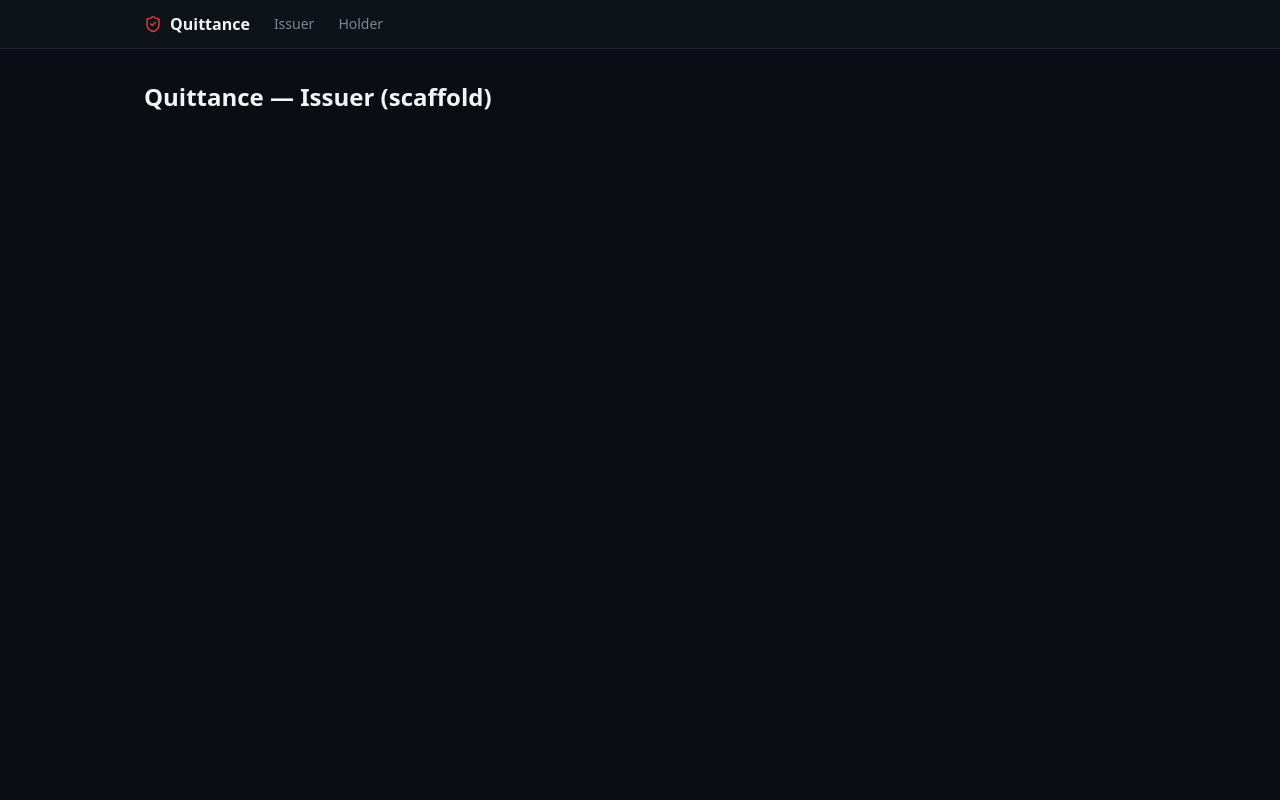
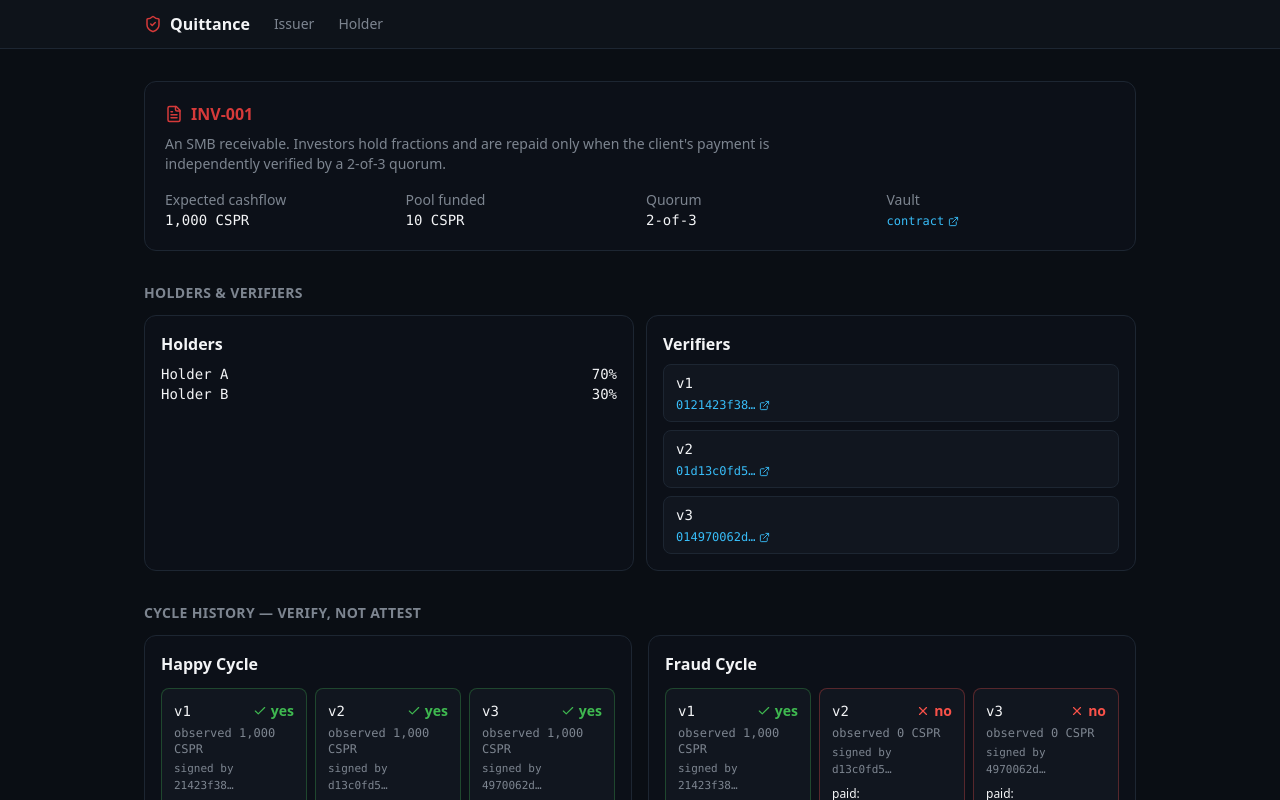
Before and after one commit to RECTOR-LABS/quittance, a Next.js app in the folder dashboard/: page / in a window 1280 px wide. Shown: the top 800 px of the page. Built offline with nearby package versions, Linux system fonts and the light colour scheme.

Commit message:
feat(dashboard): issuer route — asset config + cycle history

```diff
--- a/dashboard/app/page.tsx
+++ b/dashboard/app/page.tsx
@@ -1,3 +1,48 @@
-export default function Page() {
-  return <h1 className="text-2xl font-semibold">Quittance — Issuer (scaffold)</h1>;
+import { getAsset, getCycles } from '@/lib/data';
+import { AssetHeader } from '@/components/AssetHeader';
+import { VerifierBadge } from '@/components/VerifierBadge';
+import { CycleCard } from '@/components/CycleCard';
+
+export const revalidate = 15;
+
+export default function IssuerPage() {
+  const asset = getAsset();
+  const cycles = getCycles();
+  return (
+    <div className="space-y-8">
+      <AssetHeader asset={asset} />
+
+      <section>
+        <h2 className="mb-3 text-sm font-semibold uppercase tracking-wide text-muted">Holders &amp; verifiers</h2>
+        <div className="grid gap-3 sm:grid-cols-2">
+          <div className="rounded-xl border border-edge bg-panel/40 p-4">
+            <h3 className="mb-2 font-semibold">Holders</h3>
+            {asset.holders.map((h) => (
+              <div key={h.label} className="flex justify-between font-mono text-sm">
+                <span>{h.label}</span>
+                <span>{h.weightPct}%</span>
+              </div>
+            ))}
+          </div>
+          <div className="rounded-xl border border-edge bg-panel/40 p-4">
+            <h3 className="mb-2 font-semibold">Verifiers</h3>
+            <div className="grid gap-2">
+              {asset.verifiers.map((v) => (
+                <VerifierBadge key={v.label} verifier={v} />
+              ))}
+            </div>
+          </div>
+        </div>
+      </section>
+
+      <section>
+        <h2 className="mb-3 text-sm font-semibold uppercase tracking-wide text-muted">Cycle history — verify, not attest</h2>
+        <div className="grid gap-4 lg:grid-cols-2">
+          {cycles.map((c) => (
+            <CycleCard key={c.cycleId} cycle={c} />
+          ))}
+        </div>
+      </section>
+    </div>
+  );
 }
--- /dev/null
+++ b/dashboard/components/AssetHeader.tsx
@@ -0,0 +1,38 @@
+import { FileText } from 'lucide-react';
+import type { AssetConfig } from '@/lib/types';
+import { motesToCspr } from '@/lib/format';
+import { TxLink } from './TxLink';
+
+export function AssetHeader({ asset }: { asset: AssetConfig }) {
+  return (
+    <header className="rounded-xl border border-edge bg-panel/40 p-5">
+      <div className="flex items-center gap-2 text-accent">
+        <FileText size={18} />
+        <span className="font-semibold">{asset.reference}</span>
+      </div>
+      <p className="mt-2 max-w-2xl text-sm text-muted">{asset.narrative}</p>
+      <dl className="mt-4 grid grid-cols-2 gap-3 text-sm sm:grid-cols-4">
+        <div>
+          <dt className="text-muted">Expected cashflow</dt>
+          <dd className="font-mono">{motesToCspr(asset.expectedCashflowMotes)} CSPR</dd>
+        </div>
+        <div>
+          <dt className="text-muted">Pool funded</dt>
+          <dd className="font-mono">{motesToCspr(asset.pool.fundedMotes)} CSPR</dd>
+        </div>
+        <div>
+          <dt className="text-muted">Quorum</dt>
+          <dd className="font-mono">
+            {asset.quorumRequired}-of-{asset.verifiers.length}
+          </dd>
+        </div>
+        <div>
+          <dt className="text-muted">Vault</dt>
+          <dd>
+            <TxLink kind="contract" hash={asset.vault.packageHash} label="contract" />
+          </dd>
+        </div>
+      </dl>
+    </header>
+  );
+}
```
